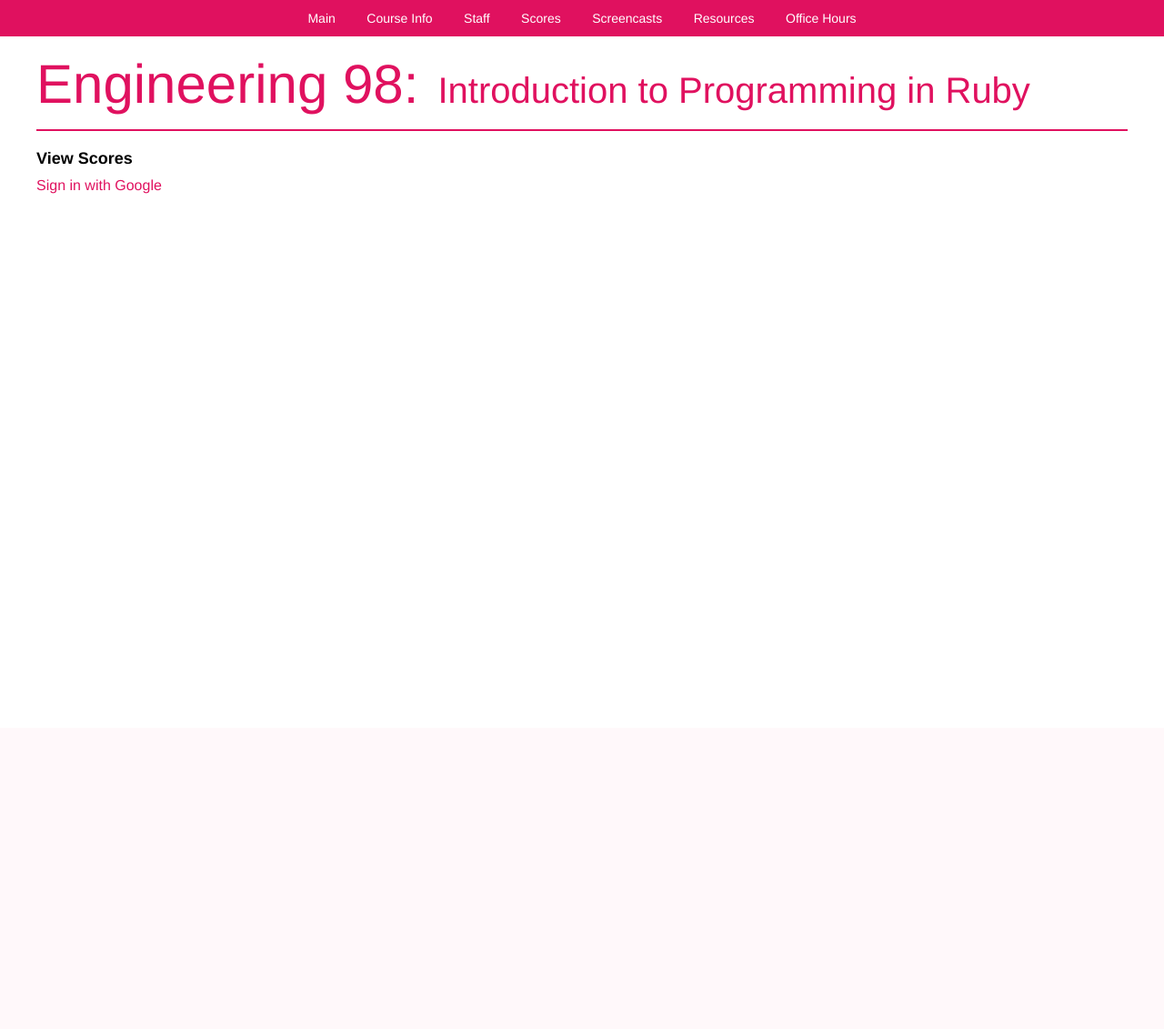
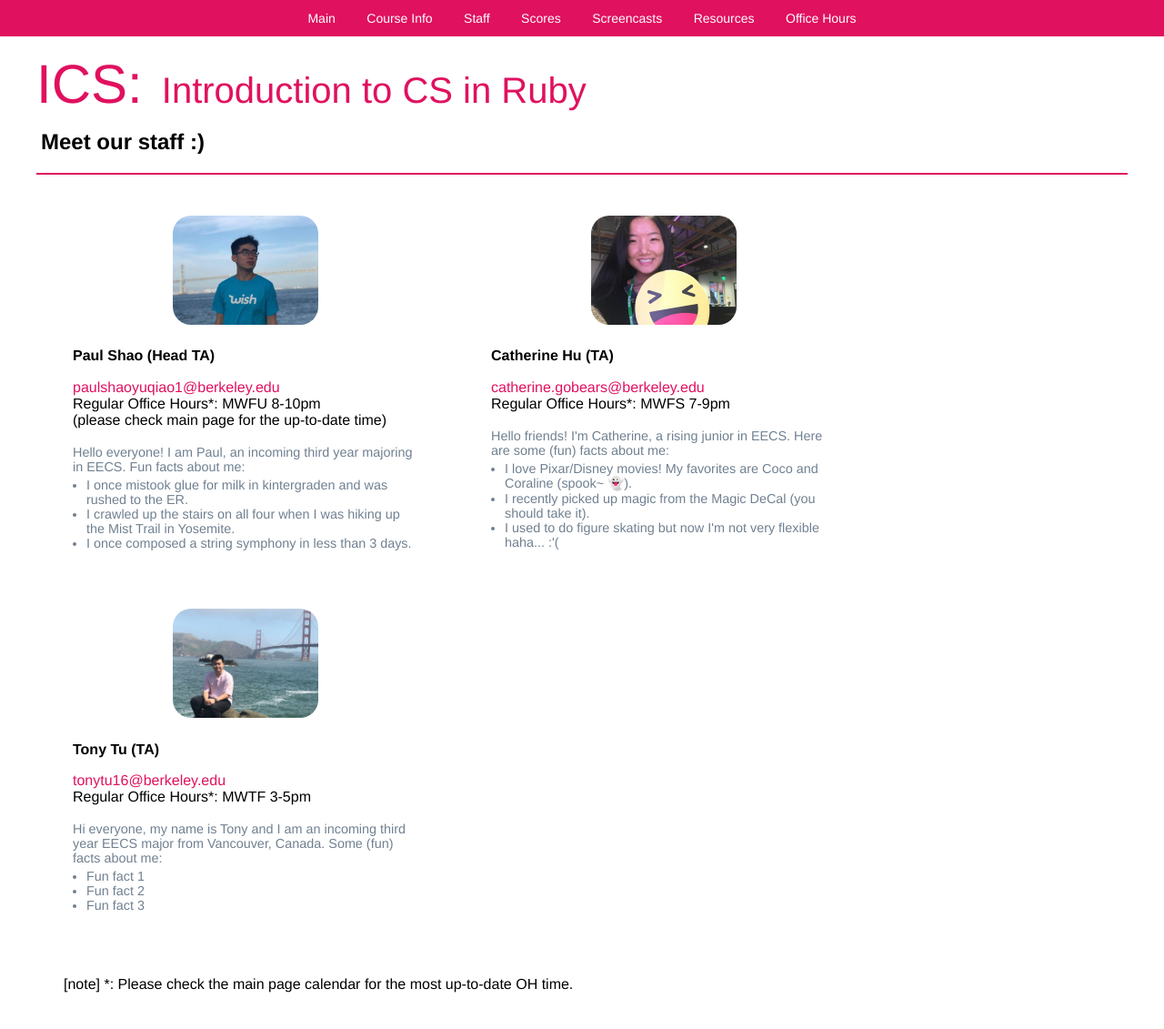
Before and after one commit to paulshaoyuqiao/E98-Course-Website, a Rails app: page /staff_summary in a window 1280 px wide. Shown: the whole page at 91% size. Before the commit the page ends 213 px from the top, so only its background shows below. Run offline with Rails 7, Linux system fonts and the light colour scheme; style sheets or scripts are compiled from the project's sources.

Commit message:
create staff page

```diff
--- /dev/null
+++ b/app/assets/stylesheets/staff.css
@@ -0,0 +1,45 @@
+.section-title {
+  margin: 20px 30px 0px 45px;
+}
+
+.staff-page {
+  display: flex;
+  flex-wrap: wrap;
+}
+
+.staff-container {
+  margin: 15px 30px 15px 30px;
+  padding: 10px;
+  max-width: 380px;
+}
+
+.staff {
+
+}
+
+.staff-pic {
+  text-align: center;
+}
+
+.staff-pic > img {
+  border-radius: 20px;
+}
+
+.staff-name {
+  margin-top: 0px;
+  margin-bottom: -5px;
+}
+
+.bio {
+  color: SlateGrey;
+  font-size: 0.9em;
+}
+
+.ul-custom {
+  margin-top: -10px;
+  margin-left: -25px;
+}
+
+.note {
+  margin: 30px;
+}
--- a/app/views/course/home.html.erb
+++ b/app/views/course/home.html.erb
@@ -2,7 +2,7 @@
 <html>
 
 <head>
-    <title>Main | ICSBC Summer 2019</title>
+    <title>Main | ICS Summer 2019</title>
     <meta charset="UTF-8">
     <meta name="description" content="Intro to CS Bootcamp">
     <meta name="keywords" content="ICSBC, Bootcamp, Intro to CS, ICS, Programming in Ruby, Berkeley, EECS">
@@ -42,7 +42,7 @@
     </div>
     <a href="/">
         <div id="coursename">
-            <span id="courseid">Intro to CS Bootcamp</span>
+            <span id="courseid">Intro to CS Bootcamp (ICS)</span>
         </div>
     </a>
     <div id="courseinfo">
--- a/app/views/course/staff_summary.html.erb
+++ b/app/views/course/staff_summary.html.erb
@@ -2,10 +2,10 @@
 <html>
 
 <head>
-  <title>Main | Engineering 98 Winter 2019</title>
+  <title>Main | ICS Winter 2019</title>
   <meta charset="UTF-8">
-  <meta name="description" content="Engineering 98: Introduction to Programming in Ruby">
-  <meta name="keywords" content="Eng98, Engineering, Eng, 98, Programming in Ruby, Berkeley, EECS">
+  <meta name="description" content="ICS: Introduction to CS in Ruby">
+  <meta name="keywords" content="Intro to CS, CS, Programming in Ruby, Berkeley, EECS">
   <link href="https://fonts.googleapis.com/css?family=Inconsolata" rel="stylesheet">
   <%= stylesheet_link_tag asset_path("common.css", skip_pipeline: true) %>
   <%= stylesheet_link_tag asset_path("index.css", skip_pipeline: true) %>
@@ -42,64 +42,81 @@
 </div>
 <a href="index.html">
   <div id="coursename">
-    <span id="courseid">Engineering 98:</span>
-    Introduction to Programming in Ruby
+    <span id="courseid">ICS:</span>
+    Introduction to CS in Ruby
   </div>
 </a>
+
+<div class="section-title">
+  <h2> Meet our staff :)</h2>
+</div>
+
 <div id="content">
-  <div class="segment">
-    <div class="segmenttitle">
-      View Scores
-    </div>
-    <div>
-      <div class="alert">
-        <% if flash[:notice] %>
-          <br><strong><%= flash[:notice] %></strong><br>
-        <% end %>
+  <div class="segment"><div>
+</div>
+
+<div class="staff-page">
+  <div class="staff-container">
+    <div class="staff">
+      <div class="staff-pic"> <%= image_tag("paul.jpg", size: "160x120", alt: "Paul Shao") %></div>
+      <div class="staff-name"><h4>Paul Shao (Head TA)</h4></div>
+      <a href="mailto:paulshaoyuqiao1@berkeley.edu">paulshaoyuqiao1@berkeley.edu</a><br>
+      Regular Office Hours*: MWFU 8-10pm <br>
+      (please check main page for the up-to-date time) <br><br>
+      <div class="bio">
+        Hello everyone! I am Paul, an incoming third year majoring in EECS. Fun facts about me:
+        <div class="ul-custom">
+          <ul>
+            <li> I once mistook glue for milk in kintergraden and was rushed to the ER. </li>
+            <li> I crawled up the stairs on all four when I was hiking up the Mist Trail in Yosemite. </li>
+            <li> I once composed a string symphony in less than 3 days. </li>
+          </ul>
+        </div>
       </div>
-      <% if current_user %>
-        <% if current_user.email == 'paulshaoyuqiao1@berkeley.edu' %>
-          Welcome, <strong><%= current_user.name %></strong>!
-          <%= link_to "Sign out", signout_path, id: "sign_out" %><br>
-          <% if @scores.any? %>
-            <table id="scores">
-              <thead>
-              <tr>
-                <th>Name</th>
-                <th>Email</th>
-                <th>Week</th>
-                <th>Total Test Cases</th>
-                <th>Passed Test Cases</th>
-                <th>Correctness</th>
-                <th>Submitted At</th>
-              </tr>
-              </thead>
-              <tbody>
-              <% @scores.each do |score| %>
-                <tr>
-                  <td><%= score.name %></td>
-                  <td><%= score.email %></td>
-                  <td><%= score.week %></td>
-                  <td><%= score.total_test %></td>
-                  <td><%= score.passed_test %></td>
-                  <td><%= score.total_score %> %</td>
-                  <td><%= score.updated_at %></td>
-                </tr>
-              <% end %>
-              </tbody>
-            </table>
-          <% else %>
-            <h2>No Scores Currently Available.</h2> <br>
-          <% end %>
-          <% else %>
-            <%= link_to "Sign out", signout_path, id: "sign_out" %><br>
-            Unauthorized Access For <%= current_user.name %> at <%= current_user.email %>
-          <% end %>
-      <% else %>
-        <%= link_to "Sign in with Google", "/auth/google_oauth2", id: "sign_in" %>
-      <% end %>
     </div>
   </div>
+
+  <div class="staff-container">
+    <div class="staff">
+      <div class="staff-pic"><%= image_tag("catherine.jpg", size: "160x120", alt: "Catherine Hu") %></div>
+      <div class="staff-name"><h4>Catherine Hu (TA)</h4></div>
+      <a href="mailto:catherine.gobears@berkeley.edu">catherine.gobears@berkeley.edu</a><br>
+      Regular Office Hours*: MWFS 7-9pm <br> <br>
+      <div class="bio">
+        Hello friends! I'm Catherine, a rising junior in EECS. Here are some (fun) facts about me:
+        <div class="ul-custom">
+          <ul>
+            <li> I love Pixar/Disney movies! My favorites are Coco and Coraline (spook~ 👻). </li>
+            <li> I recently picked up magic from the Magic DeCal (you should take it). </li>
+            <li> I used to do figure skating but now I'm not very flexible haha... :'( </li>
+          </ul>
+        </div>
+      </div>
+    </div>
+  </div>
+
+  <div class="staff-container">
+    <div class="staff">
+      <div class="staff-pic"><%= image_tag("tony.jpg", size: "160x120", alt: "Tony Tu") %></div>
+      <div class="staff-name"><h4>Tony Tu (TA)</h4></div>
+      <a href="mailto:tonytu16@berkeley.edu">tonytu16@berkeley.edu</a><br>
+      Regular Office Hours*: MWTF 3-5pm <br> <br>
+      <div class="bio">
+      Hi everyone, my name is Tony and I am an incoming third year EECS major from Vancouver, Canada. Some (fun) facts about me:
+        <div class="ul-custom">
+          <ul>
+            <li> Fun fact 1 </li>
+            <li> Fun fact 2 </li>
+            <li> Fun fact 3 </li>
+          </ul>
+        </div>
+      </div>
+    </div>
+  </div>
+</div>
+
+<div class="note">
+  [note] *: Please check the main page calendar for the most up-to-date OH time.
 </div>
 
 </body>
```
Also changed, not shown: app/assets/images/catherine.jpg (added), app/assets/images/paul.jpg (added), app/assets/images/tony.jpg (added), 2 other files.
